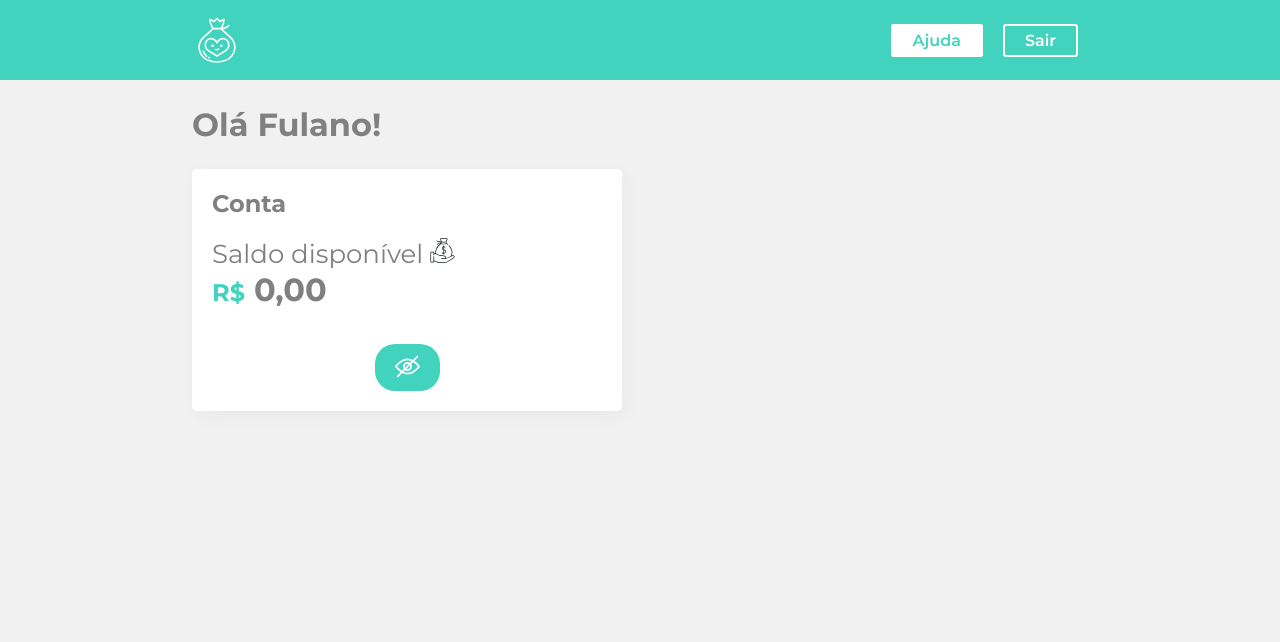
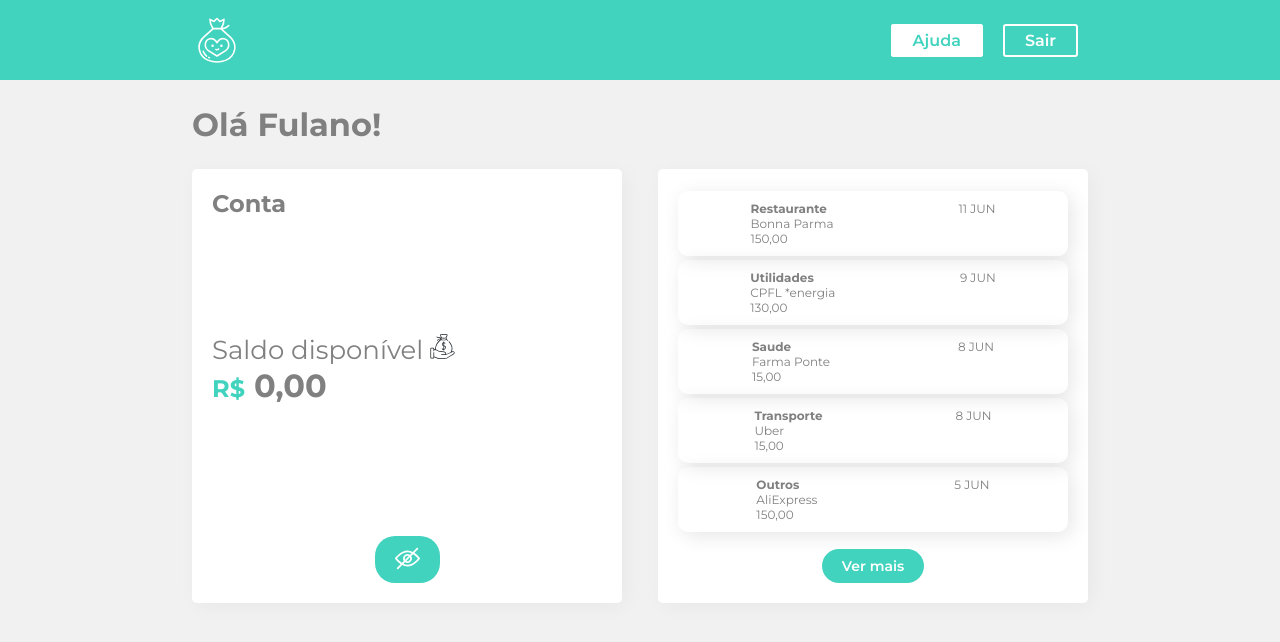
Before and after one commit to pedrosantos-21/alura-styled-components-master, a React (Create React App) app: page / in a window 1280 px wide. Shown: the top 642 px of the page. Built offline with nearby package versions, Linux system fonts and the light colour scheme.

Commit message:
Criei os Items da página

```diff
--- a/src/Components/Container/index.jsx
+++ b/src/Components/Container/index.jsx
@@ -3,6 +3,7 @@ import styled from "styled-components"
 
 import Titulo from "../Titulo";
 import Conta from "../Conta";
+import Extrato from "../Extrato";
 
 const Container = styled.div`
    background-color: #f1f1f1;
@@ -28,6 +29,7 @@ export default () => {
       <Titulo>Olá Fulano!</Titulo>
       < Conteudo>
         <Conta />
+        <Extrato/>
       </ Conteudo>
     </Container>
   );
--- /dev/null
+++ b/src/Components/Extrato/index.jsx
@@ -0,0 +1,27 @@
+import React from 'react';
+import { Botao, Box } from '../../Components/UI';
+import { extratoLista } from '../../info';
+import Items from '../Items';
+
+const Extrato = () => {
+    return (
+        <Box>
+            {extratoLista.updates.map(({ id, type, from, value, date }) => {
+                return (
+                    <Items
+                        key={id}
+                        type={type}
+                        from={from}
+                        value={value}
+                        date={date}
+                    />
+                );
+
+            })}
+            <Botao>Ver mais</Botao>
+        </Box>
+    )
+};
+export default Extrato;
+
+//A "<div>" vai possuir uma key porque estamos utilizando o .map
--- /dev/null
+++ b/src/Components/Item/index.jsx
@@ -0,0 +1,29 @@
+import React from 'react'
+import styled from 'styled-components';
+
+const Item = styled.div`
+    display:flex;
+    flex-direction: column;
+
+    .text{
+        font-weight: bold;
+    };
+`
+
+export default ({ type, from, value }) => {
+    return (
+        <Item>
+            <span className="text">
+                {type}
+            </span>
+            <span>
+                {from}
+            </span>
+            <span>
+                {value}
+            </span>
+        </Item>
+    )
+}
+
+//  flex-direction: collummn para deixar os items organizados em colunas
--- /dev/null
+++ b/src/Components/Items/index.jsx
@@ -0,0 +1,24 @@
+import React from 'react';
+import Item from '../Item';
+import styled from 'styled-components';
+
+const Items = styled.div`
+    box-shadow: 4px 4px 20px 0 rgba(0,0,0,0.1);
+    border-radius: 10px;
+    margin: 2px 0 ;
+    display: flex;
+    aling-items: center;
+    justify-content: space-around;
+    padding: 10px;
+    font-size: 12px;
+
+`
+
+export default (props) => {
+    return (
+        <Items>
+            <Item {...props} />
+            <span>{props.date}</span>
+        </Items>
+    )
+};
```
